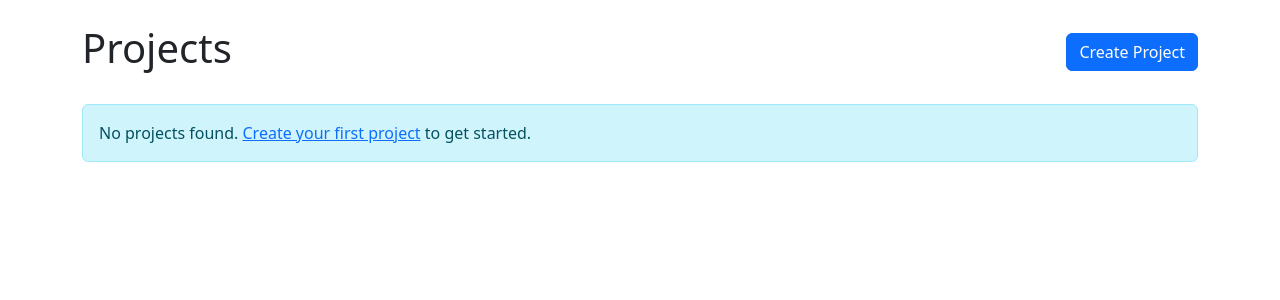
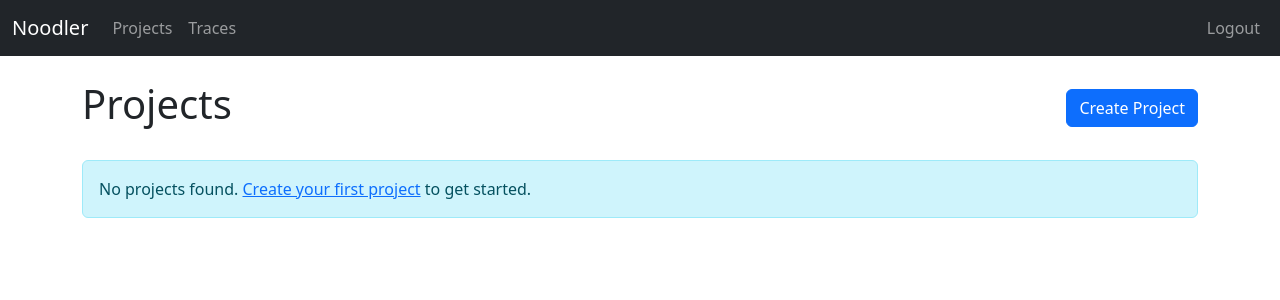
Before and after one commit to noodler-dev/noodler, a Django app: page /projects/ in a window 1280 px wide. Shown: the top 300 px of the page. Run offline with Django 5.2, Linux system fonts and the light colour scheme; the visitor is signed in with stand-in values (Sample User, id 1); parts of the project's set-up code (start-up, migrations or seed data) failed here and were passed over.

Commit message:
Added navbar

```diff
--- a/templates/base.html
+++ b/templates/base.html
@@ -7,6 +7,7 @@
     <link href="https://cdn.jsdelivr.net/npm/bootstrap@5.3.8/dist/css/bootstrap.min.css" rel="stylesheet" integrity="sha384-sRIl4kxILFvY47J16cr9ZwB07vP4J8+LH7qKQnuqkuIAvNWLzeN8tE5YBujZqJLB" crossorigin="anonymous">
 </head>
 <body>
+    {% include 'navbar.html' %}
     {% block content %}
     {% endblock %}
     <script src="https://cdn.jsdelivr.net/npm/bootstrap@5.3.8/dist/js/bootstrap.bundle.min.js" integrity="sha384-FKyoEForCGlyvwx9Hj09JcYn3nv7wiPVlz7YYwJrWVcXK/BmnVDxM+D2scQbITxI" crossorigin="anonymous"></script>
--- /dev/null
+++ b/templates/navbar.html
@@ -0,0 +1,32 @@
+<nav class="navbar navbar-expand-lg navbar-dark bg-dark">
+    <div class="container-fluid">
+        <a class="navbar-brand" href="{% url 'projects:list' %}">Noodler</a>
+        <button class="navbar-toggler" type="button" data-bs-toggle="collapse" data-bs-target="#navbarNav" aria-controls="navbarNav" aria-expanded="false" aria-label="Toggle navigation">
+            <span class="navbar-toggler-icon"></span>
+        </button>
+        <div class="collapse navbar-collapse" id="navbarNav">
+            <ul class="navbar-nav me-auto">
+                <li class="nav-item">
+                    <a class="nav-link" href="{% url 'projects:list' %}">Projects</a>
+                </li>
+                <li class="nav-item">
+                    <a class="nav-link" href="{% url 'traces:list' %}">Traces</a>
+                </li>
+            </ul>
+            <ul class="navbar-nav">
+                {% if user.is_authenticated %}
+                    <li class="nav-item">
+                        <a class="nav-link" href="{% url 'accounts:logout' %}">Logout</a>
+                    </li>
+                {% else %}
+                    <li class="nav-item">
+                        <a class="nav-link" href="{% url 'accounts:login' %}">Login</a>
+                    </li>
+                    <li class="nav-item">
+                        <a class="nav-link" href="{% url 'accounts:signup' %}">Sign Up</a>
+                    </li>
+                {% endif %}
+            </ul>
+        </div>
+    </div>
+</nav>
```
